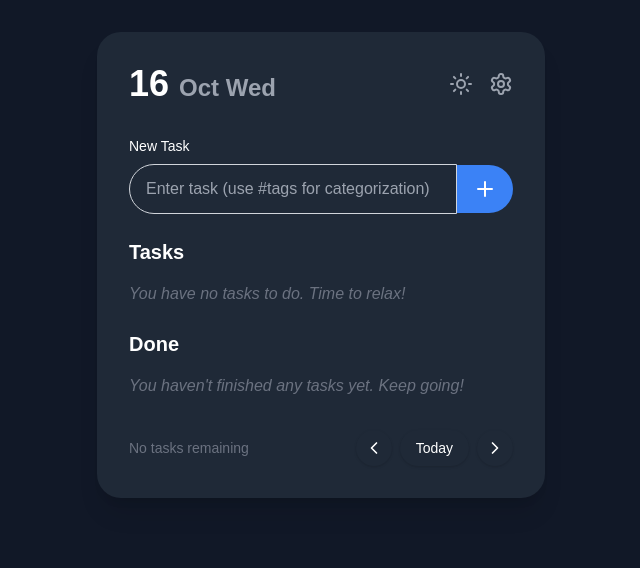
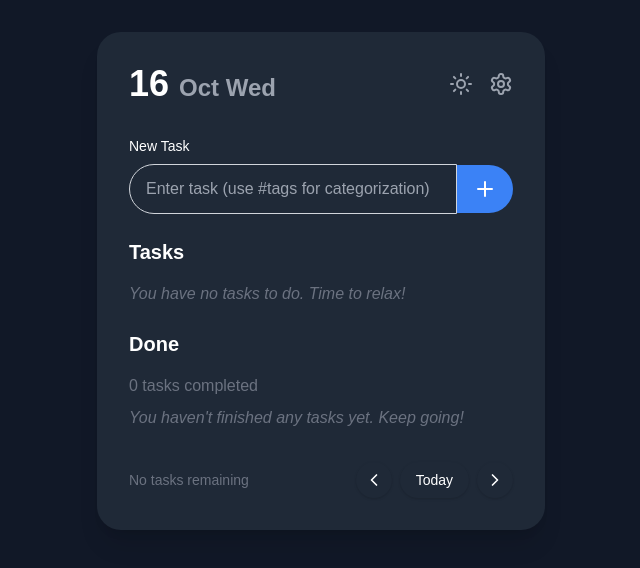
Before and after one commit to RedantRuben/UpNextTask, a Next.js app in the folder upnexttask/: page / in a window 1280 px wide. Shown: the top 568 px of the page, without its empty margins (319-959 px from the left). Built offline with nearby package versions, Linux system fonts and the light colour scheme.

Commit message:
Update page.tsx

```diff
--- a/upnexttask/app/page.tsx
+++ b/upnexttask/app/page.tsx
@@ -1,10 +1,10 @@
 "use client"
 
 import { useState, useEffect } from "react"
-import { motion, AnimatePresence, Reorder } from "framer-motion"
+import { motion, AnimatePresence } from "framer-motion"
 import { Check, ChevronLeft, ChevronRight, Plus, Settings, Moon, Sun, Timer } from "lucide-react"
 import confetti from 'canvas-confetti'
-import { DragDropContext, Droppable, Draggable } from 'react-beautiful-dnd'
+import { DragDropContext, Droppable, Draggable, DropResult } from 'react-beautiful-dnd'
 
 interface Task {
   id: string
@@ -140,7 +140,7 @@ export default function Component() {
     return `${mins.toString().padStart(2, '0')}:${secs.toString().padStart(2, '0')}`
   }
 
-  const onDragEnd = (result: any) => {
+  const onDragEnd = (result: DropResult) => {
     if (!result.destination) return
 
     const newTasks = Array.from(tasks)
@@ -305,6 +305,7 @@ export default function Component() {
             </div>
             <div>
               <h2 className="text-xl font-semibold capitalize mb-4">Done</h2>
+              <p className="mb-2 text-gray-500">{completedTasks} task{completedTasks !== 1 ? 's' : ''} completed</p>
               <AnimatePresence>
                 {filteredTasks.filter((task) => task.done).length > 0 ? (
                   filteredTasks
@@ -314,13 +315,12 @@ export default function Component() {
                         key={task.id}
                         initial={{ opacity: 0, y: -10 }}
                         animate={{ opacity: 1, y: 0 }}
-                        exit={{ opacity: 0, y: -10  }}
+                        exit={{ opacity: 0, y: -10 }}
                         className={`flex items-center space-x-3 mb-3 p-3 rounded-xl ${currentTheme.taskBackground} transition-colors duration-300`}
                       >
                         <motion.button
                           whileTap={{ scale: 0.95 }}
                           onClick={() => toggleTaskStatus(task.id)}
-
                           className={`w-6 h-6 rounded-full border-2 flex items-center justify-center bg-green-500 border-green-500`}
                         >
                           <Check size={14} className="text-white" />
@@ -341,7 +341,7 @@ export default function Component() {
                       </motion.div>
                     ))
                 ) : (
-                  <p className="text-gray-500 italic">You haven't finished any tasks yet. Keep going!</p>
+                  <p className="text-gray-500 italic">You haven&apos;t finished any tasks yet. Keep going!</p>
                 )}
               </AnimatePresence>
             </div>
```
